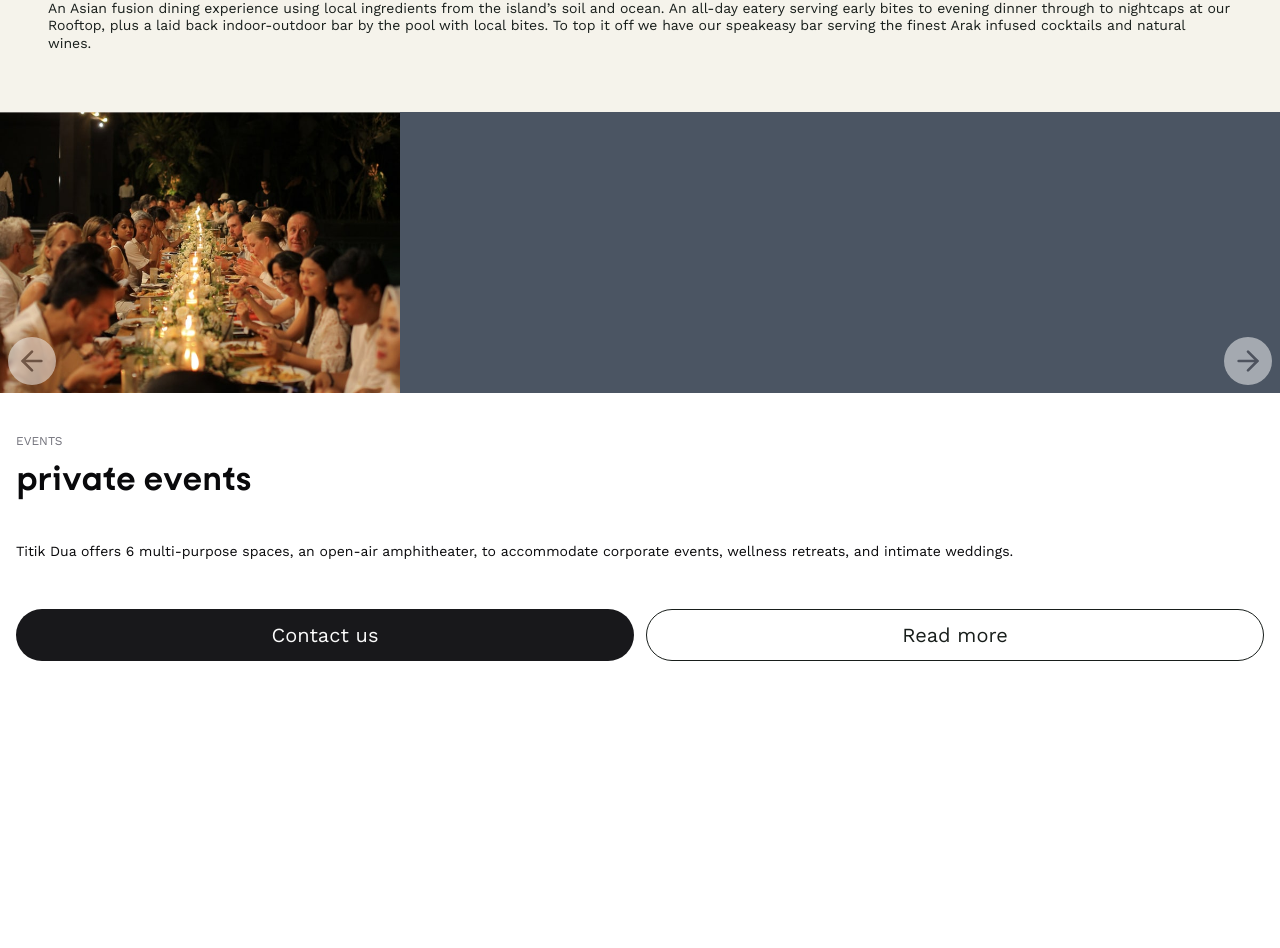
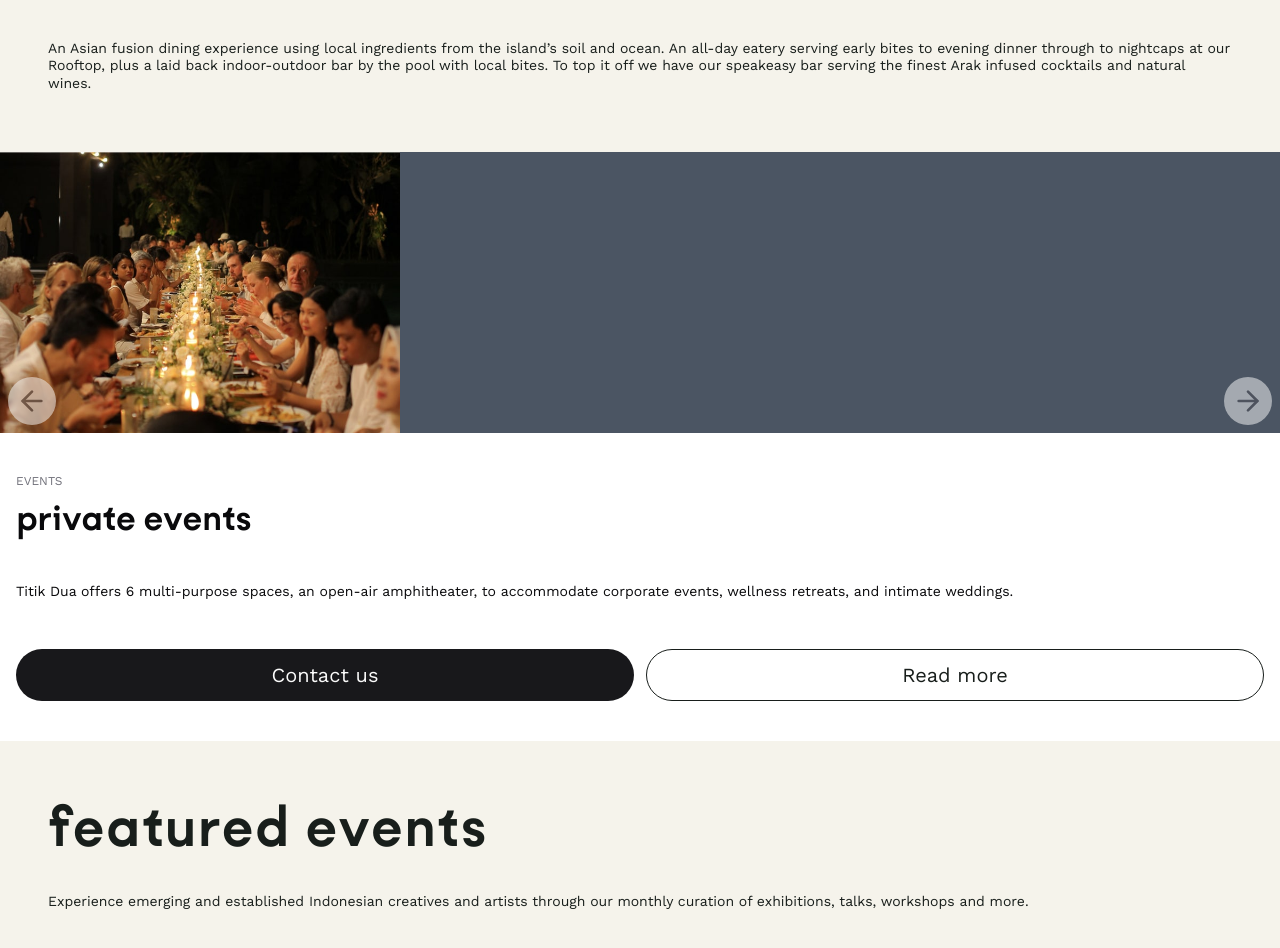
Before and after one commit to arvindeva/titik-dua, a Next.js app: page / in a window 1280 px wide. Shown: the part 1824-2772 px from the top of the page. Before the commit the page ends 2621 px from the top, so only its background shows below. Built offline with nearby package versions, Linux system fonts and the light colour scheme.

Commit message:
home experience section

```diff
--- a/app/page.tsx
+++ b/app/page.tsx
@@ -5,6 +5,7 @@ import Events from '@/components/home/events';
 import CTAMobile from '@/components/home/cta-mobile';
 import EatAndDrink from '@/components/home/eat-and-drink';
 import PrivateEvents from '@/components/home/private-events';
+import Experience from '@/components/home/experience';
 
 export default function Home() {
   return (
@@ -16,6 +17,7 @@ export default function Home() {
       <CTAMobile />
       <EatAndDrink />
       <PrivateEvents />
+      <Experience />
     </main>
   );
 }
--- a/components/home/eat-and-drink.tsx
+++ b/components/home/eat-and-drink.tsx
@@ -8,7 +8,7 @@ import { Button } from '../ui/button';
 function EatAndDrinkCard() {
   return (
     <div className="">
-      <Card className="w-[164px] rounded-none border-0 bg-transparent pb-12 text-td-black shadow-none">
+      <Card className="w-[164px] rounded-none border-0 bg-transparent text-td-black shadow-none">
         <div className="relative h-[164px] w-full bg-transparent overflow-hidden mb-3">
           <Image
             className="object-cover w-[164px] h-[164px]"
--- a/components/home/events.tsx
+++ b/components/home/events.tsx
@@ -43,7 +43,7 @@ function EventCard() {
 
 export default function Events() {
   return (
-    <section className="bg-td-black text-td-white w-full py-5 overflow-visible">
+    <section className="bg-td-black text-td-white w-full py-10 overflow-visible">
       <div className="px-4 max-w-content mx-auto lg:px-12">
         <h1
           className={cn(
--- /dev/null
+++ b/components/home/experience.tsx
@@ -0,0 +1,90 @@
+'use client';
+import { kobe } from '@/app/fonts/fonts';
+import { cn } from '@/lib/utils';
+import { Card, CardContent } from '@/components/ui/card';
+import Image from 'next/image';
+import { Button } from '../ui/button';
+import { LuMapPin, LuClock } from 'react-icons/lu';
+
+function ExperienceCard() {
+  return (
+    <div className="">
+      <Card className="w-72 rounded-none border-0 border-transparent bg-transparent text-td-black shadow-none">
+        <div className="relative h-72 w-full bg-transparent overflow-hidden mb-1">
+          <Image
+            className="object-cover w-72 h-72"
+            src="/images/morning-yoga.jpg"
+            alt="Sunset in the mountains"
+            width="300"
+            height="300"
+          />
+          <div className="absolute bottom-2 left-2 bg-td-beige font-medium text-base px-2.5 py-1 rounded-full">
+            Wellness
+          </div>
+        </div>
+        <div className="">
+          <div className={cn('font-semibold text-3xl mb-3', kobe.className)}>
+            morning yoga
+          </div>
+          <p className="text-td-black text-sm leading-[1.1] leading line-clamp-3 mb-6">
+            wake up with our daily yoga sessions.
+          </p>
+          <div className="text-sm flex flex-col gap-y-1 mb-6">
+            <p className="flex flex-row items-center gap-x-1">
+              <span>
+                <LuMapPin />
+              </span>
+              <span>Amphitheatre</span>
+            </p>
+            <p className="flex flex-row items-center gap-x-1">
+              <span>
+                <LuClock />
+              </span>
+              <span>7:00 AM</span>
+            </p>
+          </div>
+          <div className="buttons flex flex-row gap-x-3">
+            <Button className="w-1/2 h-9 font-normal text-base border-td-black">
+              Register
+            </Button>
+            <Button className="w-1/2 h-9 font-normal text-base bg-transparent border border-td-black text-td-black">
+              Details
+            </Button>
+          </div>
+        </div>
+      </Card>
+    </div>
+  );
+}
+
+export default function Experience() {
+  return (
+    <section className="bg-td-beige text-td-black w-full py-10 overflow-visible">
+      <div className="px-4 max-w-content mx-auto lg:px-12">
+        <h1
+          className={cn(
+            'text-[40px] font-bold tracking-wide lg:text-[64px] mb-4',
+            kobe.className
+          )}
+        >
+          featured events
+        </h1>
+        <p className="mb-10 text-sm leading-tight font-regular">
+          Experience emerging and established Indonesian creatives and artists
+          through our monthly curation of exhibitions, talks, workshops and
+          more.
+        </p>
+      </div>
+
+      <div className="lg:hidden flex overflow-x-scroll pb-10 hide-scroll-bar">
+        <div className="flex flex-nowrap px-4 overflow-x-visible gap-x-4">
+          <ExperienceCard />
+          <ExperienceCard />
+          <ExperienceCard />
+          <ExperienceCard />
+          <ExperienceCard />
+        </div>
+      </div>
+    </section>
+  );
+}
--- a/components/home/private-events.tsx
+++ b/components/home/private-events.tsx
@@ -12,7 +12,7 @@ import { Button } from '../ui/button';
 
 export default function PrivateEvents() {
   return (
-    <section className="pb-24">
+    <section className="">
       <div>
         <Carousel
           className="w-full"
--- a/components/home/stay.tsx
+++ b/components/home/stay.tsx
@@ -55,7 +55,7 @@ export default function Stay() {
         </h1>
       </div>
 
-      <div className="lg:hidden flex overflow-x-scroll pb-10 hide-scroll-bar">
+      <div className="lg:hidden flex overflow-x-scroll pb-4 hide-scroll-bar">
         <div className="flex flex-nowrap px-4 overflow-x-visible gap-x-4">
           <RoomCard />
           <RoomCard />
```
Also changed, not shown: public/images/morning-yoga.jpg (added).
